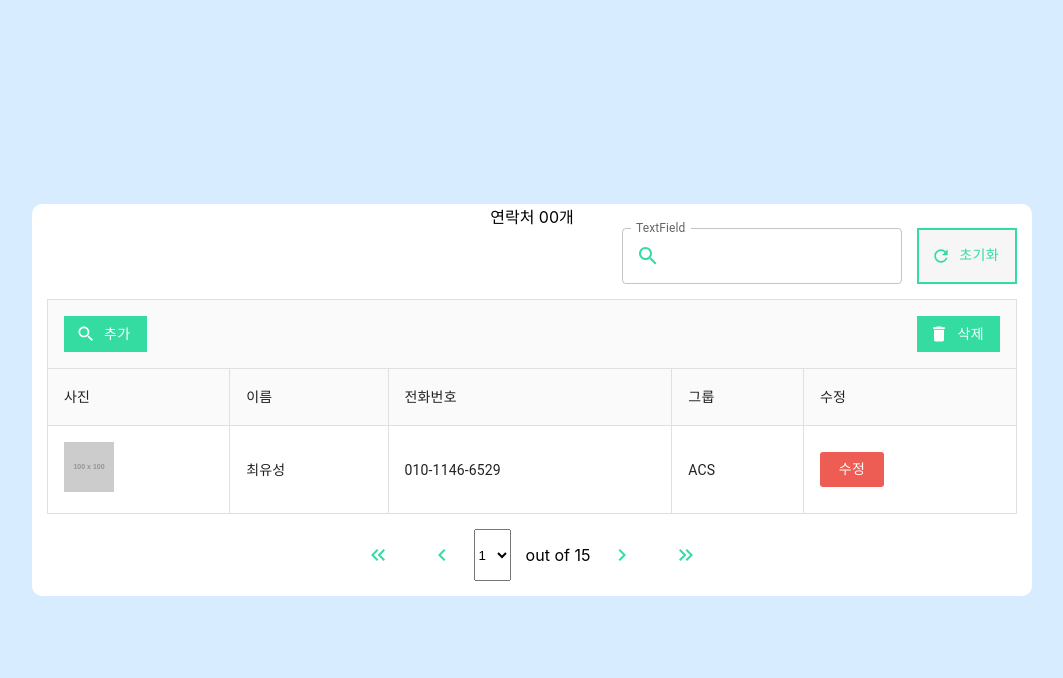
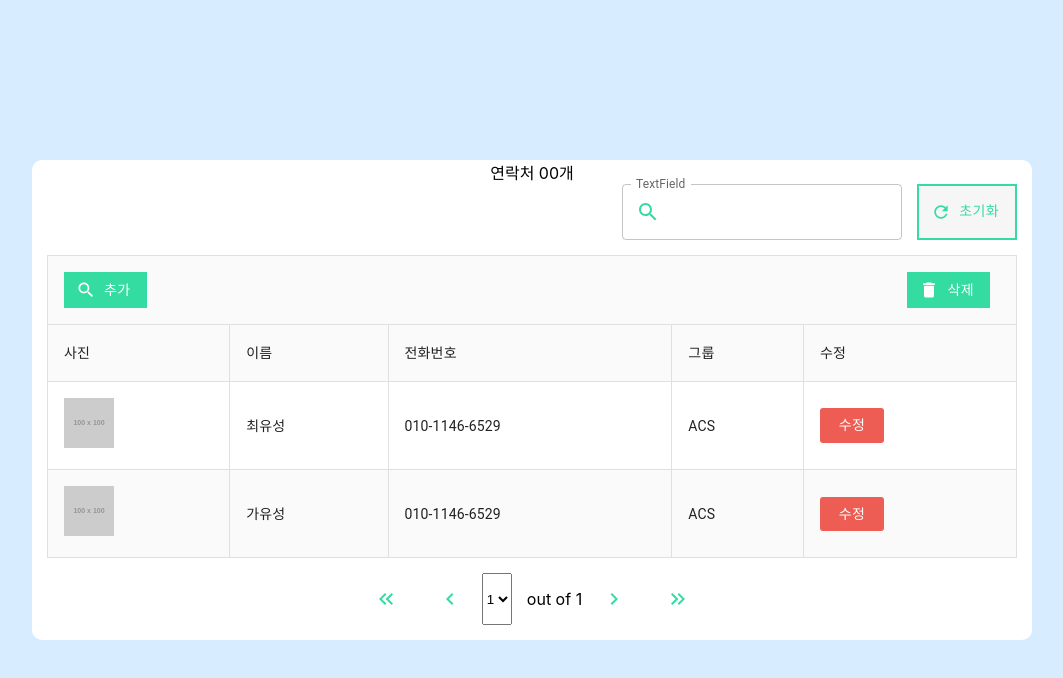
Before and after one commit to parade358/TIL, a React (Create React App) app in the folder React/project/phoneBook/my-app/: page / in a window 1280 px wide. Shown: the top 678 px of the page, without its empty margins (108-1171 px from the left). Built offline with nearby package versions, Linux system fonts and the light colour scheme.

Commit message:
Update [2024.03.05]

```diff
--- a/React/project/phoneBook/my-app/src/components/phoneBook/ContactsList/contactsList.css
+++ b/React/project/phoneBook/my-app/src/components/phoneBook/ContactsList/contactsList.css
@@ -16,36 +16,55 @@ VER			DATE		AUTHOR			DESCRIPTION
     margin-bottom: 15px;
 }
 
-#buttonsWrapper{
+#buttonsWrapper {
     display: flex;
     justify-content: space-between;
 }
 
-#buttonsWrapper Button{
+#buttonsWrapper > div {
+    display: flex;
+}
+
+#addBtn{
     background-color: #34DCA1;
     border-radius: 0px;
 }
 
-#editBtn{
+#cancelBtn {
+    background-color: #E8E8E8;
+    border-radius: 0px;
+    color: #777777;
+}
+
+#deleteBtn {
+    background-color: #34DCA1;
+    margin-right: 10px;
+    border-radius: 0px;
+}
+
+#editBtn {
     background-color: #ED5D54;
     color: white;
     border: 0px;
     border-radius: 3px;
 }
 
-.table{
+.table {
     border: 1px solid #E0E0E0;
+    width: 100px; /* 테이블의 너비를 100%로 설정합니다. */
+    height: 300px; /* 테이블의 높이를 300px로 설정합니다. */
+    overflow: auto; /* 테이블 내용이 넘칠 경우 스크롤을 표시합니다. */
 }
 
-.tableHead{
+.tableHead {
     background-color: #FAFAFA;
 }
 
-.tableRowRed {
+.tableRowWhite {
     background-color: white;
 }
 
-.tableRowBlue {
+.tableRow {
     background-color: #FAFAFA;
 }
 
@@ -61,3 +80,28 @@ VER			DATE		AUTHOR			DESCRIPTION
 #contactsListWrap Dialog DialogActions button {
     background-color: aqua;
 }
+
+#phoneNumberField {
+    width: 200px;
+}
+
+#nameField {
+    width: 200px;
+}
+
+#group-select {
+    width: 182px;
+    background-color: #F3F3F3;
+}
+
+#directInput {
+    color: #B0AEFA;
+    cursor: 'pointer';
+    margin-left: 150px;
+}
+
+#dropdownInput{
+    color: #B0AEFA;
+    cursor: 'pointer';
+    margin-left: 180px;
+}
--- a/React/project/phoneBook/my-app/src/components/phoneBook/ContactsList/index.jsx
+++ b/React/project/phoneBook/my-app/src/components/phoneBook/ContactsList/index.jsx
@@ -6,23 +6,40 @@
 ■ 주요변경내역
 VER			DATE		AUTHOR			DESCRIPTION
 ----------  ----------	---------------	-------------------------------
-0.01		2024-03-04	ys_choi		    1.신규생성.
+0.01		2024-03-04	ys_choi		    1. 신규 생성.
+                                        2. 디자인 및 영역 잡기
+                                        3. 버튼 및 테이블 구현 완료
+                                        4. 페이징바 구현 완료
+0.02        2024-03-05  ys_choi		    1. 전화번호 추가 팝업창 구현 완료
+                                        2. 체크박스 기능 구현
 *******************************************************************************************/
 
 // React
 import React, { useState } from "react";
 
 // MUI
-import { Table, TableHead, TableBody, TableCell, TableRow, Button, TextField, FormControl, InputLabel, Select, MenuItem } from '@mui/material';
-import DeleteIcon from '@mui/icons-material/Delete';
-import SearchIcon from '@mui/icons-material/Search';
-import SaveIcon from '@mui/icons-material/Save';
-import Dialog from '@mui/material/Dialog';
-import DialogActions from '@mui/material/DialogActions';
-import DialogContent from '@mui/material/DialogContent';
-import DialogTitle from '@mui/material/DialogTitle';
-import Grid from '@mui/material/Grid';
-import Box from '@mui/material/Box';
+import {
+       Table,
+       TableHead,
+       TableBody,
+       TableCell,
+       TableRow,
+       Button,
+       TextField,
+       FormControl,
+       InputLabel,
+       Select,
+       MenuItem,
+       Dialog,
+       DialogActions,
+       DialogContent,
+       DialogTitle,
+       Grid
+}                       from '@mui/material';
+import DeleteIcon       from '@mui/icons-material/Delete';
+import SearchIcon       from '@mui/icons-material/Search';
+import HighlightOffIcon from '@mui/icons-material/HighlightOff';
+import SaveIcon         from '@mui/icons-material/Save';
 
 // Component
 import PagingBar from '../PagingBar/index';
@@ -31,51 +48,60 @@ import PagingBar from '../PagingBar/index';
 import './contactsList.css';
 
 export default function ContactsList() {
-    const [open, setOpen] = React.useState(false);
-    const [name, setName] = useState('');
-    const [picture, setPicture] = useState('');
-    const [phoneNumber, setPhoneNumber] = useState('');
-    const [dept, setDept] = useState('');
-    const [group, setGroup] = useState(''); // 추가: 그룹 상태 변수
-    const [page, setPage] = useState(0);
-    const [rowsPerPage, setRowsPerPage] = useState(1);
 
+    const [page,         setPage]         = useState(0);     // 페이지 상태
+    const [rowsPerPage,  setRowsPerPage]  = useState(2);     // 페이지당 보여지는 행 갯수 상태
+    const [open,         setOpen]         = useState(false); // 다이얼로그 상태
+    const [picture,      setPicture]      = useState('');    // 사진 상태
+    const [name,         setName]         = useState('');    // 이름 상태
+    const [phoneNumber,  setPhoneNumber]  = useState('');    // 전화번호 상태
+    const [group,        setGroup]        = useState('');    // 그룹 상태
+    const [diret,        setDiret]        = useState(true);  // 직접입력 상태
+    const [showCheckbox, setShowCheckbox] = useState(false);
+
+    // 전화번호부 테이블 컬럼 정의
     const columns = [
-        { field: 'picture', headerName: '사진', width: 100 },
-        { field: 'name', headerName: '이름', width: 70 },
+        showCheckbox ?  { field: 'checkbox',    headerName: '체크박스', width: 100 } : null,
+        !showCheckbox ? { field: 'picture',     headerName: '사진',     width: 100 } : null,
+                        { field: 'name',        headerName: '이름',     width: 70 },
                         { field: 'phoneNumber', headerName: '전화번호', width: 130 },
-        { field: 'dept', headerName: '그룹', width: 130 },
-        { field: 'editBtn', headerName: '수정', width: 130 },
-    ];
+                        { field: 'group',       headerName: '그룹',     width: 130 },
+                        { field: 'editBtn',     headerName: '수정',     width: 130 },
+    ].filter(Boolean);
 
+    // 초기 데이터
     const [rows, setRows] = useState([
-        { name: '최유성', picture: 'https://via.placeholder.com/100', phoneNumber: '010-1146-6529', dept: 'ACS' },
-        { name: '가유성', picture: 'https://via.placeholder.com/100', phoneNumber: '010-1146-6529', dept: 'ACS' },
-        { name: '나유성', picture: 'https://via.placeholder.com/100', phoneNumber: '010-1146-6529', dept: 'ACS' },
-        { name: '다유성', picture: 'https://via.placeholder.com/100', phoneNumber: '010-1146-6529', dept: 'ACS' },
-        { name: '라유성', picture: 'https://via.placeholder.com/100', phoneNumber: '010-1146-6529', dept: 'ACS' },
-        { name: '마유성', picture: 'https://via.placeholder.com/100', phoneNumber: '010-1146-6529', dept: 'ACS' },
-        { name: '바유성', picture: 'https://via.placeholder.com/100', phoneNumber: '010-1146-6529', dept: 'ACS' },
-        { name: '사유성', picture: 'https://via.placeholder.com/100', phoneNumber: '010-1146-6529', dept: 'ACS' },
-        { name: '아유성', picture: 'https://via.placeholder.com/100', phoneNumber: '010-1146-6529', dept: 'ACS' },
-        { name: '자유성', picture: 'https://via.placeholder.com/100', phoneNumber: '010-1146-6529', dept: 'ACS' },
-        { name: '차유성', picture: 'https://via.placeholder.com/100', phoneNumber: '010-1146-6529', dept: 'ACS' },
-        { name: '카유성', picture: 'https://via.placeholder.com/100', phoneNumber: '010-1146-6529', dept: 'ACS' },
-        { name: '타유성', picture: 'https://via.placeholder.com/100', phoneNumber: '010-1146-6529', dept: 'ACS' },
-        { name: '파유성', picture: 'https://via.placeholder.com/100', phoneNumber: '010-1146-6529', dept: 'ACS' },
-        { name: '하유성', picture: 'https://via.placeholder.com/100', phoneNumber: '010-1146-6529', dept: 'ACS' },
+        { name: '최유성', picture: 'https://via.placeholder.com/100', phoneNumber: '010-1146-6529', group: 'ACS' },
+        { name: '가유성', picture: 'https://via.placeholder.com/100', phoneNumber: '010-1146-6529', group: 'ACS' },
+        // ... 나머지 데이터
     ]);
 
-    const handleClickOpen = () => {
+    // 삭제 시작 함수
+    const appearCheckbox = () => {
+        setShowCheckbox(true);
+    };
+
+    // 삭제 취소 함수
+    const hideCheckbox = () => {
+        setShowCheckbox(false);
+    };
+
+    // 다이얼로그 열기 함수
+    const openDialog = () => {
         setOpen(true);
     };
 
-    const handleClose = () => {
+    // 다이얼로그 닫기 함수
+    const closeDialog = () => {
+        setName('');
+        setPicture('');
+        setPhoneNumber('');
+        setGroup('');
         setOpen(false);
     };
 
-    const handleImageChange = (event) => {
-        // 이미지 변경 이벤트 처리
+    // 사진 삽입 함수
+    const insertPicture = (event) => {
         const file = event.target.files[0];
         const reader = new FileReader();
         reader.onloadend = () => {
@@ -86,62 +112,110 @@ export default function ContactsList() {
         }
     };
 
-    const insertBtn = () => {
+    // 직접입력 변경 함수
+    const directInputClick = () => {
+        setDiret(false);
+        setGroup('');
+    };
+
+    const dropdownInputClick = () => {
+        setDiret(true);
+        setGroup('');
+    }
+
+    // 전화번호 추가 함수
+    const addContact = () => {
         const newItem = {
             name: name,
             picture: picture,
             phoneNumber: phoneNumber,
-            dept: dept,
+            group: group,
         };
         setRows([...rows, newItem]);
-        setOpen(false); // 다이얼로그 닫기
-        // 추가: 입력 필드 초기화
+        setOpen(false);
         setName('');
         setPicture('');
         setPhoneNumber('');
-        setDept('');
+        setGroup('');
     };
 
-    const deleteBtn = () => {
+    // 전화번호 삭제버튼 클릭시 실행 함수
+    const deleteContact = () => {
         console.log('삭제버튼');
     };
 
-    const editBtn = (id) => {
+    // 전화번호 수정버튼 클릭시 실행 함수
+    const editContact = (id) => {
         console.log('수정버튼 + ', id);
     };
 
     return (
+    <>
         <div id="contactsListWrap">
             <Table className="table">
+                {/* 테이블의 헤더 부분 */}
                 <TableHead className="tableHead">
+                    {/* 헤더의 첫 번째 행 */}
                     <TableRow>
+                        {/* 첫 번째 행의 셀 */}
                         <TableCell className="tableHeadCell" colSpan={5}>
+                            {/* 버튼 그룹 */}
                             <div id="buttonsWrapper">
-                                <Button variant="contained" color="primary" startIcon={<SearchIcon />} onClick={handleClickOpen} disableElevation>추가</Button>
-                                <Button variant="contained" color="primary" startIcon={<DeleteIcon />} onClick={deleteBtn} disableElevation>삭제</Button>
+                                {/* 연락처 추가 버튼 */}
+                                <Button id="addBtn" variant="contained" color="primary" startIcon={<SearchIcon />} onClick={openDialog} disableElevation>추가</Button>
+                                {/* 연락처 삭제 버튼 */}
+                                <div>
+                                    <Button id="deleteBtn" variant="contained" color="primary" startIcon={<DeleteIcon />} onClick={appearCheckbox} disableElevation>삭제</Button>
+                                    {showCheckbox ? (
+                                        <Button id="cancelBtn" variant="contained" color="primary" startIcon={<HighlightOffIcon />} onClick={hideCheckbox} disableElevation>취소</Button>
+                                    ) : null}
+                                </div>
                             </div>
                         </TableCell>
                     </TableRow>
+                    {/* 헤더의 두 번째 행 */}
                     <TableRow>
+                        {/* 각 열의 제목 */}
+                        {showCheckbox ? (
+                            <TableCell className="tableHeadCell">선택</TableCell>
+                        ) : (
                             <TableCell className="tableHeadCell">사진</TableCell>
+                        )}
                         <TableCell className="tableHeadCell">이름</TableCell>
                         <TableCell className="tableHeadCell">전화번호</TableCell>
                         <TableCell className="tableHeadCell">그룹</TableCell>
                         <TableCell className="tableHeadCell">수정</TableCell>
                     </TableRow>
                 </TableHead>
+                {/* 테이블의 본문 부분 */}
                 <TableBody>
+                    {/* 테이블의 각 행을 매핑하여 렌더링 */}
                     {(rowsPerPage > 0 ? rows.slice(page * rowsPerPage, page * rowsPerPage + rowsPerPage) : rows).map((row, index) => (
-                        <TableRow key={row.name} className={index % 2 === 0 ? 'tableRowRed' : 'tableRowBlue'}>
-                            {columns.map((column) => (
-                                <TableCell key={column.field} className="tableCell">
-                                    {column.field === 'picture' ? (
+                        <TableRow key={row.name} className={index % 2 === 0 ? 'tableRowWhite' : 'tableRow'}>
+                            {/* 각 행의 셀을 매핑하여 렌더링 */}
+                            {columns.map((column, columnIndex) => (
+                                <TableCell key={columnIndex} className="tableCell">
+                                    {/* 사진 셀 또는 데이터 셀을 렌더링 */}
+                                    {column.field === 'checkbox' ?
+                                        (
+                                            <input
+                                                type="checkbox"
+                                                // checked={selectedRows[index] || false}
+                                                // onChange={() => handleCheckboxChange(index)}
+                                            />
+                                        )
+                                        : column.field === 'picture' ?
+                                        (
                                             <img src={row.picture} alt="picture" style={{ width: '50px', height: '50px' }} />
-                                    ) : column.field !== 'editBtn' ? (
+                                        )
+                                        : column.field !== 'editBtn' ?
+                                        (
                                             row[column.field]
-                                    ) : (
+                                        )
+                                        :
+                                        (
                                             <div>
-                                            <Button variant="outlined" onClick={() => editBtn(row.name)} id="editBtn">수정</Button>
+                                                <Button variant="outlined" onClick={() => editContact(row.name)} id="editBtn">수정</Button>
                                             </div>
                                         )}
                                 </TableCell>
@@ -150,50 +224,53 @@ export default function ContactsList() {
                     ))}
                 </TableBody>
             </Table>
+            {/*페이징바*/}
             <PagingBar totalItems={rows.length} itemsPerPage={rowsPerPage} onPageChange={setPage} />
-
-            <Dialog
-                open={open}
-                onClose={handleClose}
-                aria-labelledby="alert-dialog-title"
-                aria-describedby="alert-dialog-description"
-            >
+            {/*전화번호 추가 다이얼로그*/}
+            <Dialog open={open} onClose={closeDialog} aria-labelledby="alert-dialog-title" aria-describedby="alert-dialog-description">
+                {/*다이얼로그 제목*/}
                 <DialogTitle id="alert-dialog-title" align="center">
                     {"연락처 추가"}
                 </DialogTitle>
+                {/*다이얼로그 내용*/}
                 <DialogContent>
-                    <Grid container spacing={2}>
-                        <Grid item xs={8} style={{ display: 'flex', flexDirection: 'column' }}>
-                            <input type="file" accept="image/*" onChange={handleImageChange} />
-                            <img src={picture} alt="사진" style={{ maxWidth: '100%', maxHeight: '100%', marginTop: '10px' }} />
+                    {/*전체 그리드*/}
+                    <Grid container spacing={10} style={{height: '400px'}}>
+                        {/*사진 추가 그리드*/}
+                        <Grid item xs={6} style={{ display: 'flex', flexDirection: 'column' }}>
+                            <label htmlFor="imageInput" style={{ width: '300px', height: '300px', overflow: 'hidden' }}>
+                                {picture ?
+                                    (
+                                        <img src={picture} alt="이미지 버튼" style={{ width: '100%', height: '100%', objectFit: 'cover' }} />
+                                    )
+                                    :
+                                    (
+                                        <img src={`${process.env.PUBLIC_URL}/images/addImg.png`} alt="이미지 버튼" style={{ width: '100%', height: '100%', objectFit: 'cover' }} />
+                                    )
+                                }
+                            </label>
+                            <input id="imageInput" type="file" accept="image/*" style={{ display: 'none' }} onChange={insertPicture} />
                         </Grid>
+                        {/*정보 추가 그리드*/}
                         <Grid item xs={4} container direction="column" spacing={2}>
                             <Grid item>
-                                <TextField
-                                    id="name"
-                                    label="이름"
-                                    variant="outlined"
-                                    value={name}
-                                    onChange={(e) => setName(e.target.value)}
-                                />
+                                {"이름"}
+                                <TextField id="nameField"  variant="outlined" placeholder="Input Value" value={name} onChange={(e) => setName(e.target.value)}/>
                             </Grid>
                             <Grid item>
-                                <TextField
-                                    id="phoneNumber"
-                                    label="번호"
-                                    variant="outlined"
-                                    value={phoneNumber}
-                                    onChange={(e) => setPhoneNumber(e.target.value)}
-                                />
+                                {"전화번호"}
+                                <TextField id="phoneNumberField" variant="outlined" placeholder="Input Value" value={phoneNumber} onChange={(e) => setPhoneNumber(e.target.value)}/>
                             </Grid>
                             <Grid item>
+                                {"그룹"}
+                                {diret ?
+                                    (
                                         <FormControl variant="outlined">
-                                    <InputLabel id="group-select-label">그룹</InputLabel>
+                                            <InputLabel>Dropdown List</InputLabel>
                                             <Select
-                                        labelId="group-select-label"
                                                 id="group-select"
-                                        value={dept}
-                                        onChange={(e) => setDept(e.target.value)}
+                                                value={group}
+                                                onChange={(e) => setGroup(e.target.value)}
                                                 label="그룹"
                                             >
                                                 <MenuItem value="ACS">ACS</MenuItem>
@@ -201,18 +278,43 @@ export default function ContactsList() {
                                                 <MenuItem value="KR">KR</MenuItem>
                                             </Select>
                                         </FormControl>
+                                    )
+                                    :
+                                    (
+                                        <TextField
+                                            id="group-textfield"
+                                            variant="outlined"
+                                            value={group}
+                                            onChange={(e) => setGroup(e.target.value)}
+                                            placeholder="그룹을 입력하세요"
+                                        />
+                                    )}
+
+                                {diret ?
+                                    (
+                                        <span id="directInput" style={{ cursor: 'pointer'}} onClick={directInputClick} >
+                                            {'직접입력'}
+                                        </span>
+                                    )
+                                    :
+                                    (
+                                        <span id="dropdownInput" style={{ cursor: 'pointer'}} onClick={dropdownInputClick}>
+                                            {'취소'}
+                                        </span>
+                                    )}
                             </Grid>
                         </Grid>
                     </Grid>
                 </DialogContent>
+                {/*다이얼로그 액션*/}
                 <DialogActions style={{ justifyContent: 'center' }}>
                     {/* 저장 버튼 */}
-                    <Button onClick={() => insertBtn(name, picture, phoneNumber, group)} startIcon={<SaveIcon />} autoFocus style={{ backgroundColor: '#508EF5', color: 'white', width: '316px'}}>
+                    <Button onClick={() => addContact()} startIcon={<SaveIcon />} autoFocus style={{ backgroundColor: '#508EF5', color: 'white', width: '550px'}}>
                         저장
                     </Button>
                 </DialogActions>
             </Dialog>
-
         </div>
+    </>
     );
 };
```
Also changed, not shown: React/project/phoneBook/my-app/public/images/addImg.png (added). Lines whose indentation alone changed are shown as unchanged.
